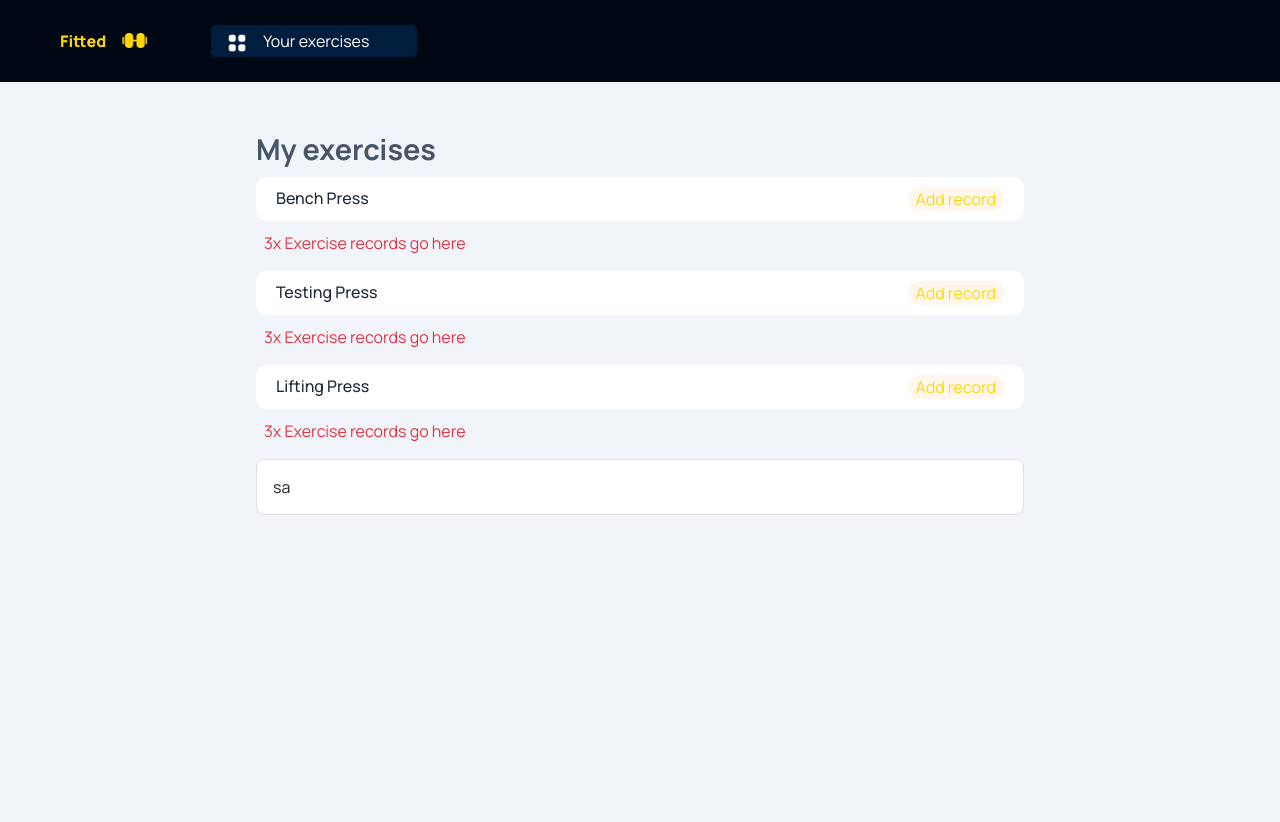
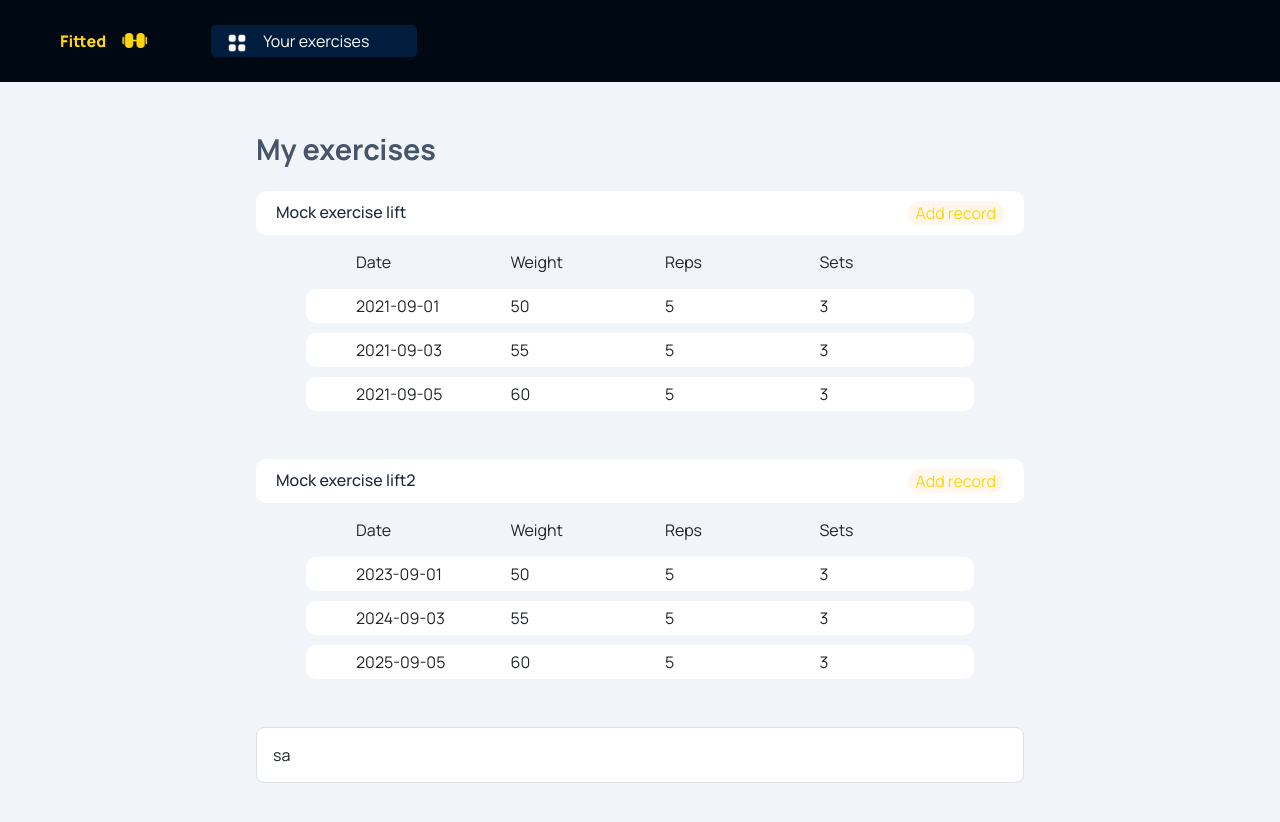
Before and after one commit to Danielius4/Binted_fe, a React (Create React App) app: page / in a window 1280 px wide. Shown: the top 822 px of the page. Before the commit the page ends 800 px from the top, so only its background shows below. Built offline with nearby package versions, Linux system fonts and the light colour scheme.

Commit message:
added log list, log element and Exercise interface format

```diff
--- a/src/App.css
+++ b/src/App.css
@@ -2,6 +2,11 @@ body {
 	display: border-box;
 	font-family: "Manrope", sans-serif !important;
 	background-color: #f1f5f9 !important;
+
+}
+
+ul {
+	list-style-type: none !important;
 }
 
 @media (min-width: 992px) {
--- a/src/components/Comp-styles.css
+++ b/src/components/Comp-styles.css
@@ -9,10 +9,9 @@
 	transition: all 0.3s;
 }
 
-.goal-box:hover{
+.goal-box:hover {
 	opacity: 0.85;
 }
-
 
 .goal-box h2 {
 	font-size: 1.4rem;
@@ -83,9 +82,6 @@ li.nav-item a {
 
 /* EXERCISE LISTING */
 
-.exercise-list ul {
-	list-style-type: none;
-}
 
 .exercise-listing-box {
 	background-color: #fff;
@@ -115,3 +111,67 @@ li.nav-item a {
 .exercise-listing-box button {
 	margin: 10px 20px 10px 0;
 }
+
+/* LOG LISTING */
+
+.log-listing-box {
+	background-color: #fff;
+	border-radius: 10px;
+	margin: 10px 50px;
+	transition: all 0.3s;
+	position: relative;
+
+	display: grid;
+	grid-template-columns: repeat(4, 1fr);
+	grid-template-rows: 1fr;
+	grid-column-gap: 50px;
+	grid-row-gap: 0px;
+
+	padding: 5px 50px 5px;
+}
+
+ul.log-list {
+	padding: 0px;
+}
+
+.log-list-label {
+	border-radius: 10px;
+	margin: 10px 50px;
+	transition: all 0.3s;
+
+	display: grid;
+	grid-template-columns: repeat(4, 1fr);
+	grid-template-rows: 1fr;
+	grid-column-gap: 50px;
+	grid-row-gap: 0px;
+
+	padding: 5px 50px 5px;
+}
+
+.tooltip {
+    visibility: hidden;
+    width: 200px; /* Adjust as needed */
+    background-color: black;
+    color: #fff;
+    text-align: center;
+    border-radius: 5px;
+    padding: 5px;
+    position: absolute;
+    z-index: 1;
+    bottom: 0%; /* Position the tooltip above the div */
+    left: -1%;
+    transform: translateX(-100%);
+    opacity: 0;
+    transition: opacity 0.3s;
+}
+
+
+
+
+
+@media (min-width: 992px) {
+	.log-listing-box:hover .tooltip {
+    visibility: visible;
+    opacity: 1;
+}
+}
--- a/src/components/ExerciseList.tsx
+++ b/src/components/ExerciseList.tsx
@@ -1,9 +1,20 @@
 import ExerciseListing from "./ExerciseListing";
+import LogList from "./LogList";
 
+interface Log {
+    id: string;
+    date: string;
+    weight: number;
+    reps: number;
+    sets: number;
+    comment: string;
+}
 
 interface Exercise {
     id: string;
     name: string;
+    goal: string;
+    records: Log[];
 }
 
 interface ExerciseListProps {
@@ -13,15 +24,15 @@ interface ExerciseListProps {
 function ExerciseList(props: ExerciseListProps) {
     return (
         <div className="exercise-list">
-            <h1>My exercises</h1>
+            <h1 className="mb-4">My exercises</h1>
             <ul className="ps-0">
                 {props.exercises.map((exercise) => (
                     <li key={exercise.id}>
                     <ExerciseListing id={exercise.id} name={exercise.name}/>
+                    <LogList logs={exercise.records} />
                     </li>
                 ))}
             </ul>
-
         </div>
     );
 }
--- a/src/components/ExerciseListing.tsx
+++ b/src/components/ExerciseListing.tsx
@@ -17,7 +17,6 @@ function ExerciseListing(props: ExerciseListProps) {
                 <Link className="link-underline-opacity-0 align-content-center" to={`/exercise/${props.id}`}><h2 className="mb-0">{props.name}</h2></Link>
                 <Button className="" text="Add record" backgroundColor="#FFF7ED" textColor="#FFD60A" onClick={() => createRecord(props.id)} />
             </div>
-            <p className="text-danger ms-2">3x Exercise records go here</p>
         </>
     );
 }
--- /dev/null
+++ b/src/components/LogList.tsx
@@ -0,0 +1,33 @@
+import LogListing from "./LogListing";
+
+interface Log {
+    id: string;
+    date: string;
+    weight: number;
+    reps: number;
+    sets: number;
+    comment: string;
+}
+
+function LogList(props: { logs: Log[] }) {
+
+  return (
+    <>
+    <div className="log-list-label">
+        <span>Date</span>
+        <span>Weight</span>
+        <span>Reps</span>
+        <span>Sets</span>
+    </div>
+    <ul className="log-list mb-5">
+      {props.logs.map((log) => (
+        <li key={log.id}>
+            <LogListing log={log} />
+        </li>
+      ))}
+    </ul>
+    </>
+  );
+}
+
+export default LogList;
--- /dev/null
+++ b/src/components/LogListing.tsx
@@ -0,0 +1,23 @@
+
+interface Log {
+    id: string;
+    date: string;
+    weight: number;
+    reps: number;
+    sets: number;
+    comment: string;
+}
+
+function LogListing(props : {log: Log}) {
+    return (
+        <div className="log-listing-box">
+            <span>{props.log.date}</span>
+            <span>{props.log.weight}</span>
+            <span>{props.log.reps}</span>
+            <span>{props.log.sets}</span>
+            <div className="tooltip">{props.log.comment}</div>
+        </div>
+    );
+}
+
+export default LogListing;
--- a/src/pages/ExercisePage.tsx
+++ b/src/pages/ExercisePage.tsx
@@ -1,6 +1,7 @@
 import Goal from "../components/Goal";
 import Header from "../components/Header";
 import { useParams } from "react-router-dom";
+import LogList from "../components/LogList";
 
 
 function ExercisePage() {
@@ -46,7 +47,7 @@ function ExercisePage() {
             <main className="main">
                     <h1>{mockExercise.name}, ID:{mockExercise.id}</h1>
                     <Goal goal={mockExercise.goal} />
-                    <div className="text-danger">List records here</div>
+                    <LogList logs={mockExercise.records}/>
             </main>
 
         </div>
--- a/src/pages/HomePage.tsx
+++ b/src/pages/HomePage.tsx
@@ -9,26 +9,74 @@ function HomePage() {
 
 
   //fetch exercises from backend
-  const exercises = [
-    {
-    id: "32j89",
-    name: 'Bench Press'
+  let mockExercises = [{
+    id: "12edwad3",
+    name: 'Mock exercise lift',
+    goal: 'Get a one rep max of 60kg',
+    records: [
+      {
+        id: "12edd3",
+        date: '2021-09-01',
+        weight: 50,
+        reps: 5,
+        sets: 3,
+        comment: 'This was a good workout'
+      },
+      {
+        id: "12edwad3",
+        date: '2021-09-03',
+        weight: 55,
+        reps: 5,
+        sets: 3,
+        comment: 'I was able to get a max of 50kg today!'
+      },
+      {
+        id: "12awdawd3",
+        date: '2021-09-05',
+        weight: 60,
+        reps: 5,
+        sets: 3,
+        comment: 'I did not have enough energy today to get any good lifts'
+      },
+    ]
+  },
+  {
+    id: "12edwad3",
+    name: 'Mock exercise lift2',
+    goal: 'Get a one rep max of 90kg',
+    records: [{
+      id: "12edd3",
+      date: '2023-09-01',
+      weight: 50,
+      reps: 5,
+      sets: 3,
+      comment: 'This was a good workout'
     },
     {
-      id: "d3j9",
-      name: 'Testing Press'
-    }, {
-      id: "d9293",
-      name: 'Lifting Press'
+      id: "12edwad3",
+      date: '2024-09-03',
+      weight: 55,
+      reps: 5,
+      sets: 3,
+      comment: 'I was able to get a max of 50kg today!'
     },
-]
+    {
+      id: "12awdawd3",
+      date: '2025-09-05',
+      weight: 60,
+      reps: 5,
+      sets: 3,
+      comment: 'I did not have enough energy today to get any good lifts'
+    }
+    ]}]
+
 
   const [textFieldValue, setTextFieldValue] = useState<string>("sa")
   return (
     <div className="App">
       <Header />
       <main className='main'>
-        <ExerciseList exercises={exercises} />
+        <ExerciseList exercises={mockExercises} />
         <TextField placeholder='hello' onChange={setTextFieldValue} value={textFieldValue} type={'text'} />
       </main>
     </div>
```
